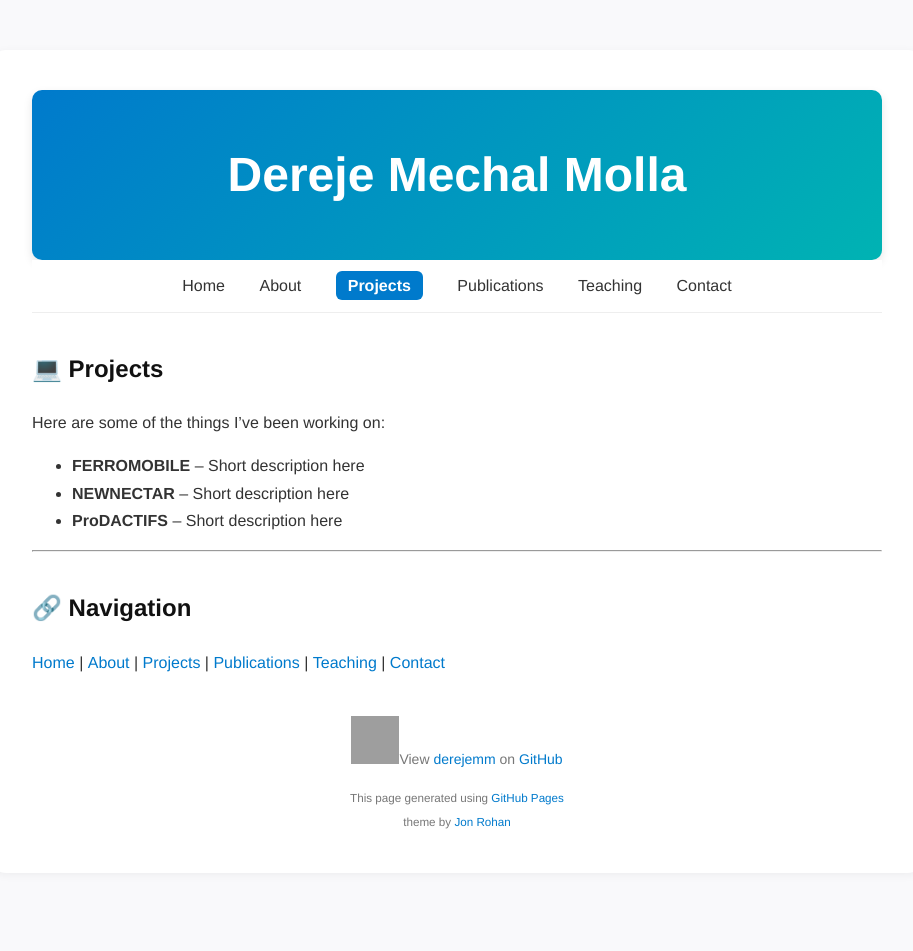
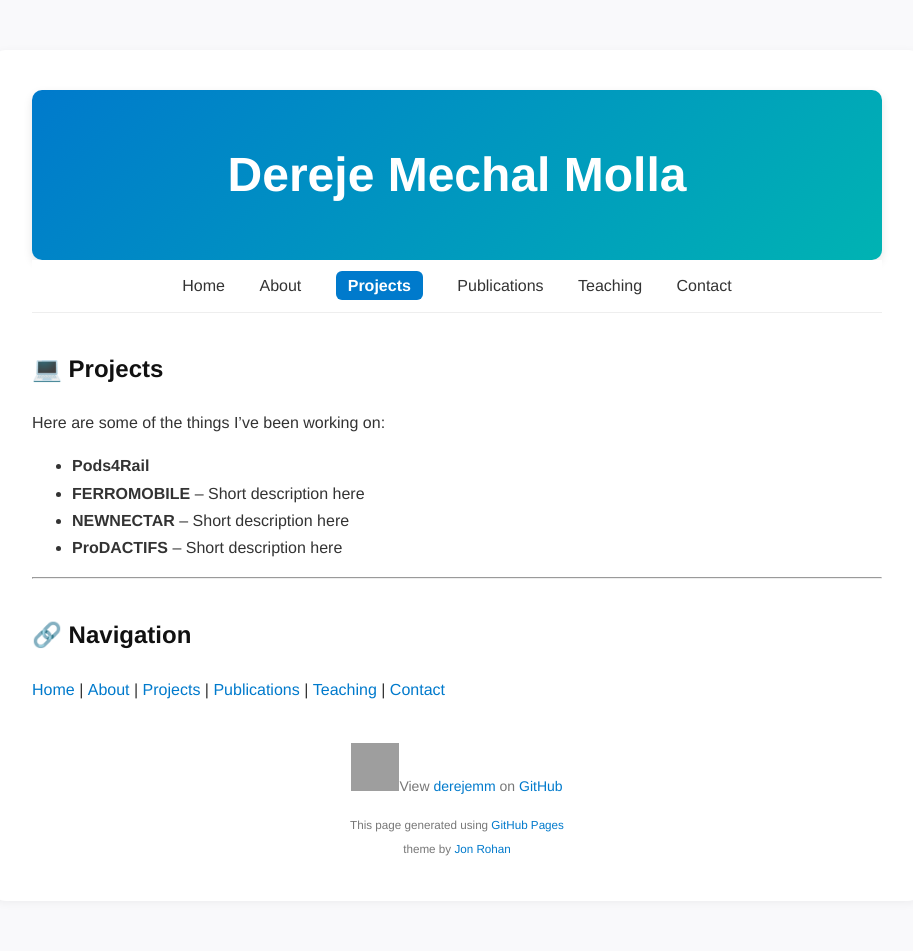
Before and after one commit to derejemm/derejemm.github.io, a Jekyll site: the page built from projects/index.md, in a window 1280 px wide. Shown: the whole page, without its empty margins (183-1096 px from the left). Built offline with Jekyll 4.4.1, drawn with Linux system fonts in a browser that asks for light colours; a script that is not in the unit is left out; the repository's description, which GitHub fills in, is left out; before the commit the page ends 923 px from its top, so only the background shows below that; grey boxes are pictures that could not be loaded.

Commit message:
Update index.md

```diff
--- a/projects/index.md
+++ b/projects/index.md
@@ -7,6 +7,7 @@ title: Projects
 
 Here are some of the things I’ve been working on:
 
+- **Pods4Rail**
 - **FERROMOBILE** – Short description here
 - **NEWNECTAR** – Short description here
 - **ProDACTIFS** – Short description here
```
